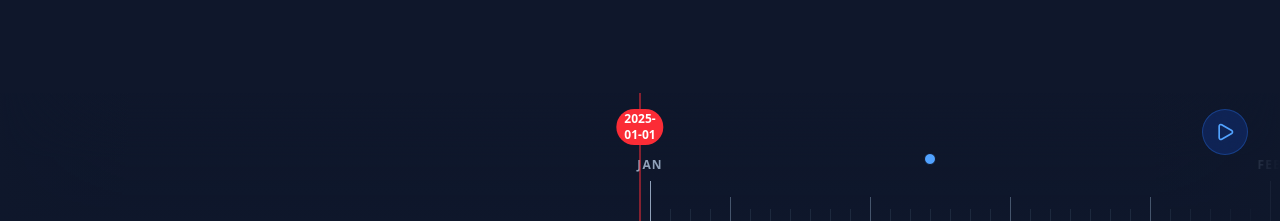
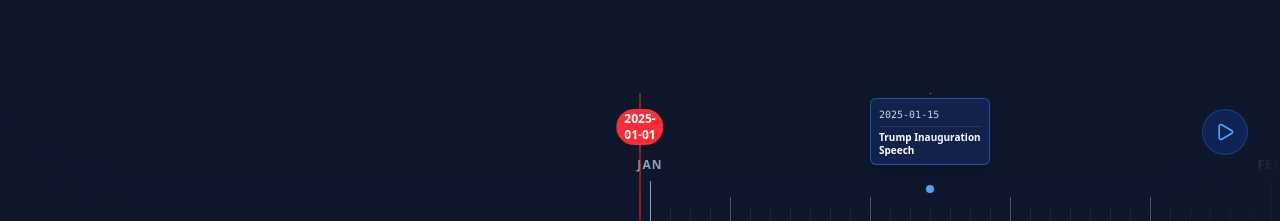
Before and after one commit to Jabberino/geworld, a Next.js app: page / in a window 1280 px wide. Shown: the part 579-800 px from the top of the page. Built offline with nearby package versions, Linux system fonts and the light colour scheme; no server answers.

Commit message:
timeline and popup

```diff
--- a/src/components/CountryPanel.tsx
+++ b/src/components/CountryPanel.tsx
@@ -6,7 +6,7 @@ import { X } from 'lucide-react';
 import { LineChart, Line, XAxis, YAxis, Tooltip, ResponsiveContainer, AreaChart, Area } from 'recharts';
 
 const CountryPanel = () => {
-  const { selectedCountry, setSelectedCountry, currentDate } = useStore();
+  const { selectedCountry, setSelectedCountry, currentDate, setCurrentDate } = useStore();
 
   if (!selectedCountry) return null;
 
@@ -62,16 +62,20 @@ const CountryPanel = () => {
             <h3 className="text-xl font-semibold mb-3">Trump Narrative</h3>
             <div className="space-y-3">
               {selectedCountry.events.map((event: any) => (
-                <div key={event.id} className="bg-slate-800/30 p-3 rounded-lg border border-slate-700">
+                <div
+                  key={event.id}
+                  onClick={() => setCurrentDate(event.date)}
+                  className="bg-slate-800/30 p-3 rounded-lg border border-slate-700 hover:bg-slate-800/60 hover:border-blue-500/50 cursor-pointer transition-all group"
+                >
                   <div className="flex justify-between text-xs text-slate-400 mb-1">
-                    <span>{event.date}</span>
+                    <span className="group-hover:text-blue-400 transition-colors">{event.date}</span>
                     <span className={
                       event.type === 'THREAT' ? 'text-orange-400' :
-                      event.type === 'IMPOSITION' ? 'text-red-400' :
-                      event.type === 'RELIEF' ? 'text-green-400' : 'text-blue-400'
+                        event.type === 'IMPOSITION' ? 'text-red-400' :
+                          event.type === 'RELIEF' ? 'text-green-400' : 'text-blue-400'
                     }>{event.type}</span>
                   </div>
-                  <div className="font-medium">{event.headline}</div>
+                  <div className="font-medium group-hover:text-white transition-colors">{event.headline}</div>
                   <div className="text-sm text-slate-400 mt-1">{event.description}</div>
                 </div>
               ))}
@@ -110,8 +114,8 @@ const CountryPanel = () => {
                 <AreaChart data={currentMetrics}>
                   <defs>
                     <linearGradient id="colorExport" x1="0" y1="0" x2="0" y2="1">
-                      <stop offset="5%" stopColor="#10b981" stopOpacity={0.8}/>
-                      <stop offset="95%" stopColor="#10b981" stopOpacity={0}/>
+                      <stop offset="5%" stopColor="#10b981" stopOpacity={0.8} />
+                      <stop offset="95%" stopColor="#10b981" stopOpacity={0} />
                     </linearGradient>
                   </defs>
                   <XAxis dataKey="date" hide />
--- a/src/components/GlobeViz.tsx
+++ b/src/components/GlobeViz.tsx
@@ -229,14 +229,49 @@ const GlobeViz = ({ onCountryClick }: GlobeVizProps) => {
         htmlAltitude={0.1}
         htmlElement={(d: any) => {
           const el = document.createElement('div');
-          el.className = 'pointer-events-none transform -translate-y-full -translate-x-1/2';
+          const isSelected = selectedCountry && selectedCountry.code === d.countryCode;
+
+          // Make it interactive if it has a valid country
+          const isInteractive = d.countryCode && d.countryCode !== 'GLOBAL';
+
+          el.className = `transform -translate-y-full -translate-x-1/2 ${isInteractive ? 'cursor-pointer pointer-events-auto' : 'pointer-events-none'}`;
+
+          const flagUrl = d.countryCode && d.countryCode !== 'GLOBAL'
+            ? `https://flagcdn.com/w40/${d.countryCode.toLowerCase()}.png`
+            : null;
+
+          const flagHtml = flagUrl
+            ? `<img src="${flagUrl}" alt="${d.countryCode}" class="w-5 h-auto mr-2 rounded-sm shadow-sm" />`
+            : '';
+
+          // Expanded content
+          const descriptionHtml = isSelected
+            ? `<div class="text-xs text-slate-500 mt-2 pt-2 border-t border-slate-200/50 font-normal">${d.description}</div>`
+            : '';
+
           el.innerHTML = `
-                <div class="bg-white/90 backdrop-blur-sm text-slate-900 px-3 py-2 rounded-lg shadow-xl border border-blue-500/30 flex flex-col items-center min-w-[150px] max-w-[200px]">
-                    <div class="text-xs font-bold uppercase tracking-wider text-blue-600 mb-1">${d.date}</div>
+                <div class="bg-white/90 backdrop-blur-sm text-slate-900 px-3 py-2 rounded-lg shadow-xl border ${isSelected ? 'border-amber-500 ring-2 ring-amber-500/30' : 'border-blue-500/30'} flex flex-col items-center min-w-[150px] max-w-[200px] transition-all duration-300">
+                    <div class="flex items-center justify-center mb-1 w-full">
+                        ${flagHtml}
+                        <div class="text-xs font-bold uppercase tracking-wider text-blue-600">${d.date}</div>
+                    </div>
                     <div class="text-sm font-semibold text-center leading-tight">${d.headline}</div>
+                    ${descriptionHtml}
                     <div class="absolute bottom-0 left-1/2 transform -translate-x-1/2 translate-y-1/2 rotate-45 w-2 h-2 bg-white/90"></div>
                 </div>
             `;
+
+          if (isInteractive) {
+            el.addEventListener('click', (e) => {
+              e.stopPropagation(); // Prevent globe click
+              const country = countries.find(c => c.code === d.countryCode);
+              if (country) {
+                setSelectedCountry(country);
+                if (onCountryClick) onCountryClick(country);
+              }
+            });
+          }
+
           return el;
         }}
       />
--- a/src/components/Timeline.tsx
+++ b/src/components/Timeline.tsx
@@ -29,7 +29,8 @@ const Timeline = () => {
     if (isPlaying) {
       animate(x, targetX, { duration: 1, ease: "linear" });
     } else {
-        x.set(targetX);
+      // Smooth scroll on click/manual change
+      animate(x, targetX, { duration: 1, ease: "easeInOut" });
     }
   }, [currentDate, isDragging, isPlaying, x]);
 
@@ -131,17 +132,54 @@ const Timeline = () => {
               )}
 
               {/* Event Dots on the timeline track */}
-                    {events.filter(e => e.date === date.toISOString().split('T')[0]).map(e => (
+              {events.filter(e => e.date === date.toISOString().split('T')[0]).map((e, index) => {
+                const flagUrl = e.countryCode && e.countryCode !== 'GLOBAL'
+                  ? `https://flagcdn.com/w20/${e.countryCode.toLowerCase()}.png`
+                  : null;
+
+                return (
                   <div
                     key={e.id}
-                            className={`absolute bottom-14 w-3 h-3 rounded-full border border-slate-900 ${
-                                e.type === 'THREAT' ? 'bg-orange-500' :
+                    className="absolute bottom-14 flex flex-col items-center group z-10"
+                    style={{
+                      bottom: `${3.5 + (index * 6)}rem`, // Stagger height if multiple events on same day
+                      zIndex: 10 + index
+                    }}
+                  >
+                    {/* Connector Line */}
+                    <div className={`w-px h-6 mb-1 ${e.type === 'THREAT' ? 'bg-orange-500' :
+                        e.type === 'IMPOSITION' ? 'bg-red-500' :
+                          e.type === 'RELIEF' ? 'bg-green-500' : 'bg-blue-400'
+                      }`} />
+
+                    {/* Event Card */}
+                    <div className={`
+                      flex flex-col items-start p-2 rounded-md shadow-lg backdrop-blur-md border min-w-[120px] max-w-[160px]
+                      transition-all duration-200 hover:scale-110 hover:z-50
+                      ${e.type === 'THREAT' ? 'bg-orange-950/80 border-orange-500/50' :
+                        e.type === 'IMPOSITION' ? 'bg-red-950/80 border-red-500/50' :
+                          e.type === 'RELIEF' ? 'bg-green-950/80 border-green-500/50' : 'bg-blue-950/80 border-blue-500/50'
+                      }
+                    `}>
+                      <div className="flex items-center gap-2 mb-1 w-full border-b border-white/10 pb-1">
+                        {flagUrl && <img src={flagUrl} alt={e.countryCode} className="w-4 h-auto rounded-[1px]" />}
+                        <span className="text-[10px] font-mono text-slate-300">{e.date}</span>
+                      </div>
+                      <div className="text-[10px] font-semibold text-white leading-tight line-clamp-2">
+                        {e.headline}
+                      </div>
+                    </div>
+
+                    {/* Dot on line */}
+                    <div
+                      className={`absolute -bottom-7 w-2 h-2 rounded-full ${e.type === 'THREAT' ? 'bg-orange-500' :
                           e.type === 'IMPOSITION' ? 'bg-red-500' :
                             e.type === 'RELIEF' ? 'bg-green-500' : 'bg-blue-400'
                         }`}
-                            title={e.headline}
                     />
-                    ))}
+                  </div>
+                );
+              })}
             </div>
           );
         })}
```
Lines whose indentation alone changed are shown as unchanged.
